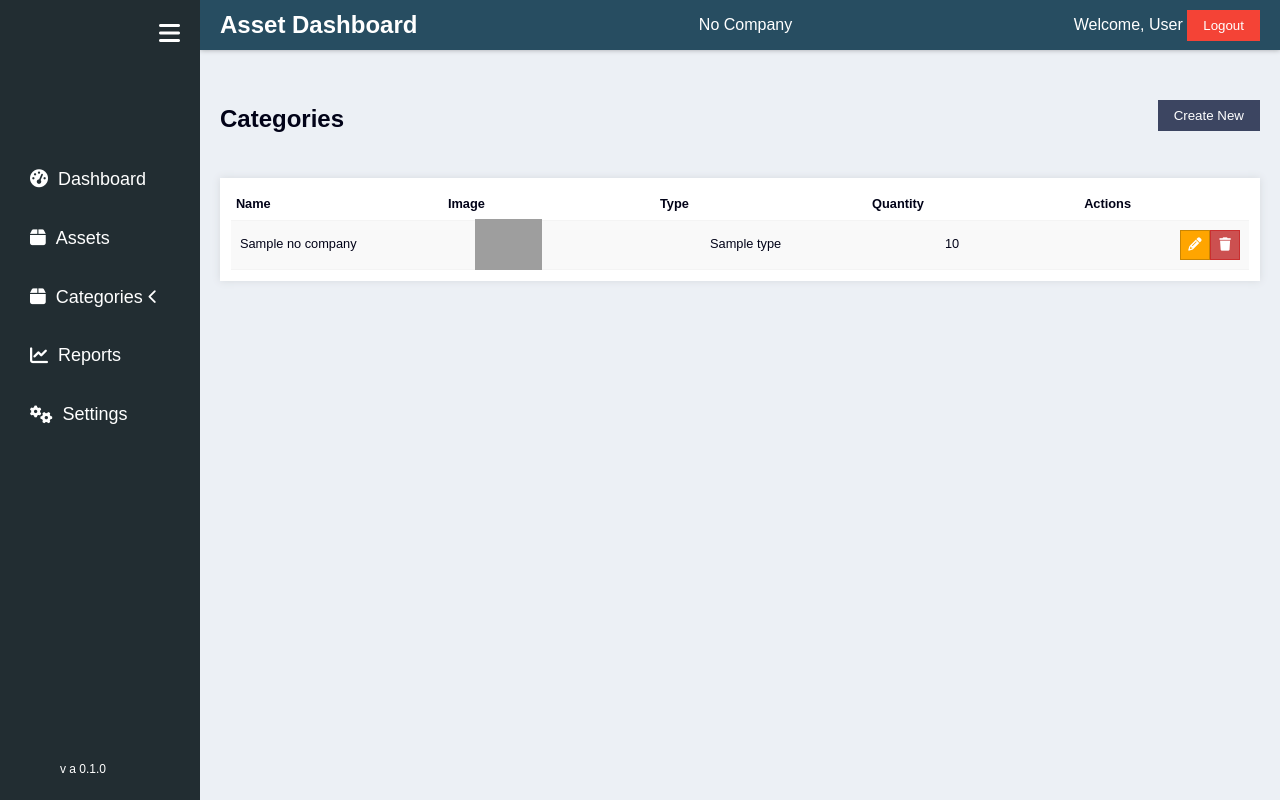
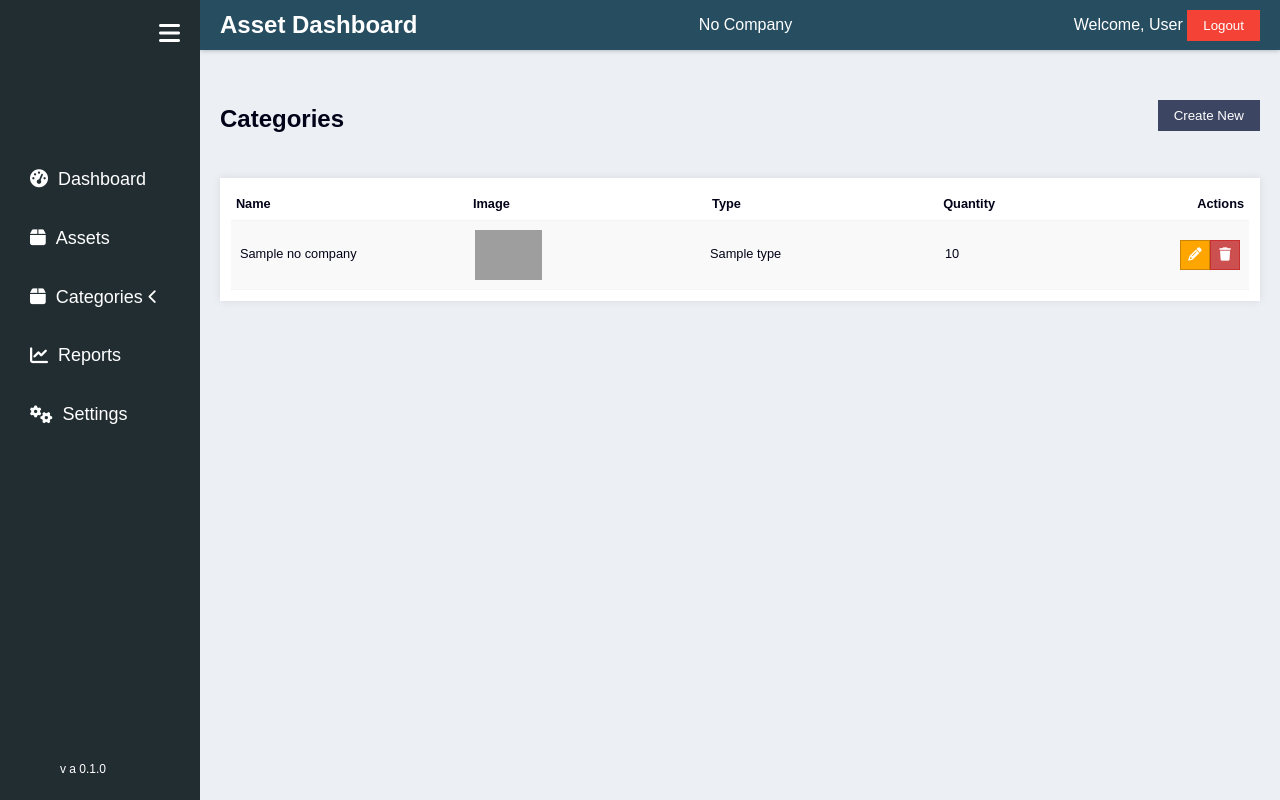
Before and after one commit to Bonzay993/Assety, a Flask app: page /categories in a window 1280 px wide. Run offline with Flask 3, Linux system fonts and the light colour scheme; a database or web service that is not in the repository returns one stand-in record (values such as "Sample title"); parts of the project's set-up code (start-up, migrations or seed data) failed here and were passed over; some libraries are stand-ins or nearby versions; grey boxes are pictures that could not be loaded.

Commit message:
Centered the heading and the item details on the categories dashboard

```diff
--- a/static/css/styles.css
+++ b/static/css/styles.css
@@ -1189,10 +1189,10 @@ input[type="file"]{
     font-size: 80%;
     justify-content: space-between;
     padding:0.9%;
+    align-items: center;
 }
 
 .asset-list-title-item{
-    width:160px;
     height:10px;
 }
 
@@ -1204,8 +1204,12 @@ input[type="file"]{
 
 }
 
+.title-body-group-image-name{
+    height:50px;
+}
+
 .asset-thumbnail{
-    width:42%;
+    height:100%;
 }
 
 .title-body-group-actions{
```
